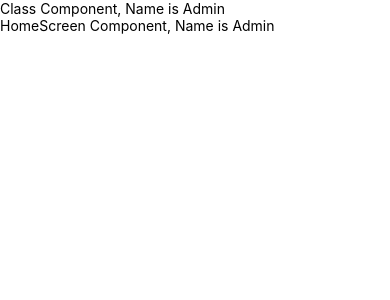
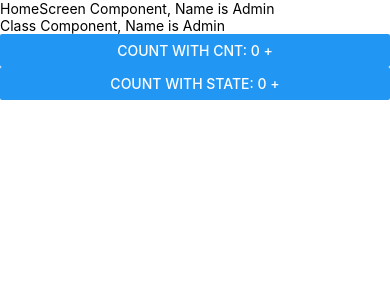
Before and after one commit to iBabafakruddin/rn_demo_swipe, a React Native app: screen / in a window 390 px wide. Shown: the top 300 px of the page. Built offline with nearby package versions, Linux system fonts and the light colour scheme.

Commit message:
4. Working with state

```diff
--- a/App.js
+++ b/App.js
@@ -1,13 +1,41 @@
 import React from "react";
-import { View, Text } from "react-native";
+import { View, Text, Button } from "react-native";
 
 import HomeScreen from "./src/screens/HomeScreen";
 
 class ClassComp extends React.Component {
+  constructor(props) {
+    super(props);
+    this.cnt = 0;
+    this.state = { count: 0 };
+
+    // This binding is necessary to make `this` work in the callback
+    this.incrementCnt = this.incrementCnt.bind(this);
+    this.incrementState = this.incrementState.bind(this);
+  }
+
+  incrementCnt() {
+    this.cnt = this.cnt + 1;
+    console.log(this.cnt);
+  }
+
+  incrementState() {
+    this.setState({ count: this.state.count + 1 });
+    console.log(this.state.count);
+  }
+
   render() {
     return (
       <View>
         <Text>Class Component, Name is {this.props.name}</Text>
+        <Button
+          title={`Count with cnt: ${this.cnt} +`}
+          onPress={this.incrementCnt}
+        />
+        <Button
+          title={`Count with State: ${this.state.count} +`}
+          onPress={this.incrementState}
+        />
       </View>
     );
   }
@@ -16,8 +44,8 @@ class ClassComp extends React.Component {
 const App = () => {
   return (
     <View>
+      <HomeScreen name="Admin" />
       <ClassComp name="Admin" />
-      <HomeScreen name="Admin" />
     </View>
   );
 };
```
